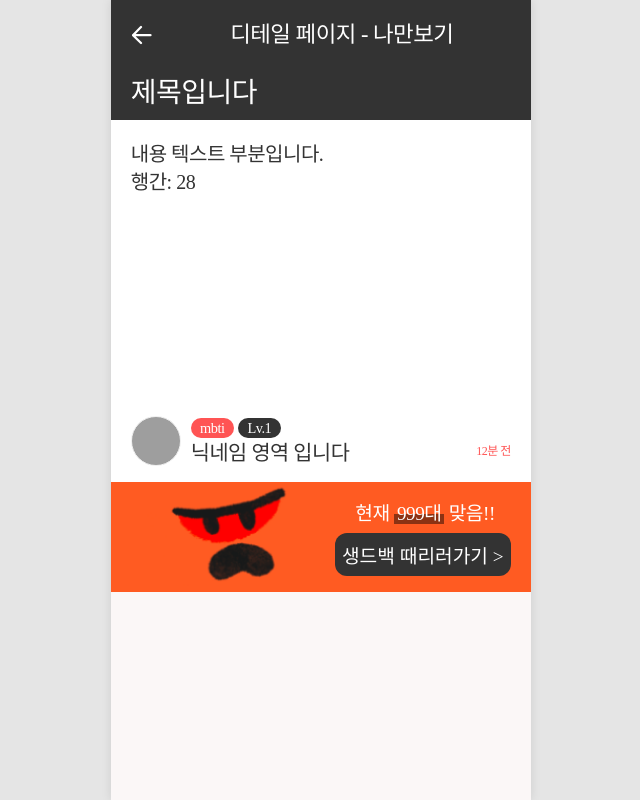
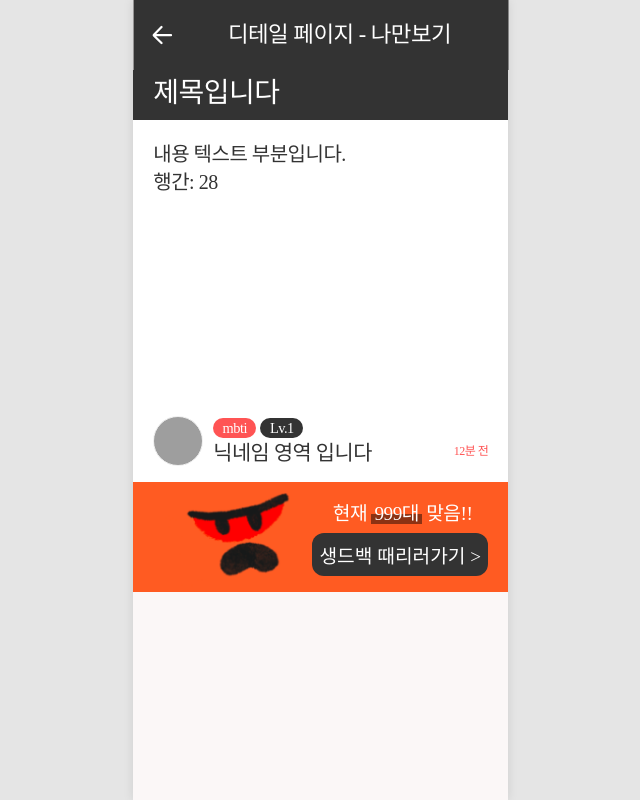
Before and after one commit to thandbag/thandbag_FE, a React (Create React App) app: page /TbOneDetail in a window 1280 px wide. Shown: the whole page, without its empty margins (460-1100 px from the left). Built offline with nearby package versions, Linux system fonts and the light colour scheme; grey boxes are pictures that could not be loaded; a web font is replaced by a local one.

Commit message:
1230Commit

```diff
--- a/src/components/Heads.js
+++ b/src/components/Heads.js
@@ -53,7 +53,7 @@ const Heads = (props) => {
 
 const HeadBox = styled.div`
   width: 100%;
-  max-width: 420px;
+  max-width: 375px;
   margin: 0 auto;
   height: auto;
   position: fixed;
--- a/src/components/Navigation.js
+++ b/src/components/Navigation.js
@@ -47,7 +47,7 @@ const Navgation = (props) => {
 
 const NavBox = styled.div`
   width: 100%;
-  max-width: 420px;
+  max-width: 375px;
   margin: 0 auto;
   height: 70px;
   position: fixed;
--- a/src/shared/App.js
+++ b/src/shared/App.js
@@ -65,7 +65,7 @@ const Container = styled.div`
 
   .wrap {
     width: 100%;
-    max-width: 420px;
+    max-width: 375px;
     height: 100%;
     min-height: 100vh;
     margin: 0 auto;
```
